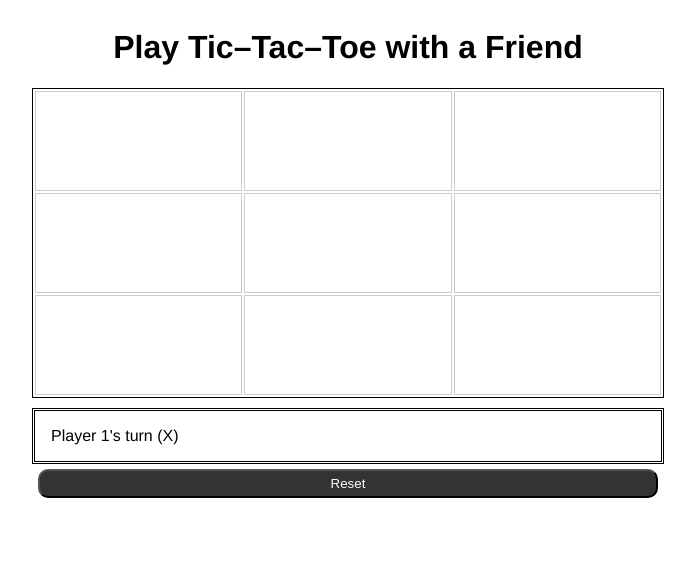
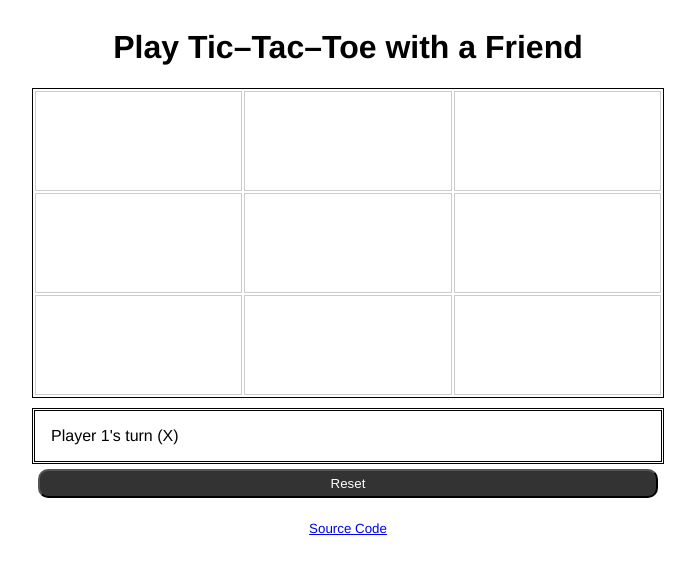
Before and after one commit to jpdevries/tic-tac-toe, a plain HTML site: page index.html in a window 1280 px wide. Shown: the whole page, without its empty margins (292-987 px from the left). Drawn offline with nearby package versions, Linux system fonts and the light colour scheme.

Commit message:
adding source code link

```diff
--- a/index.html
+++ b/index.html
@@ -80,6 +80,7 @@
 					</p>
 				</aside>
 				<button type="reset">Reset</button>
+        <p><small><a href="https://github.com/jpdevries/tic-tac-toe" target="_blank">Source Code</a></small></p>
 			</footer>
 		</form>
 	</main>
```
